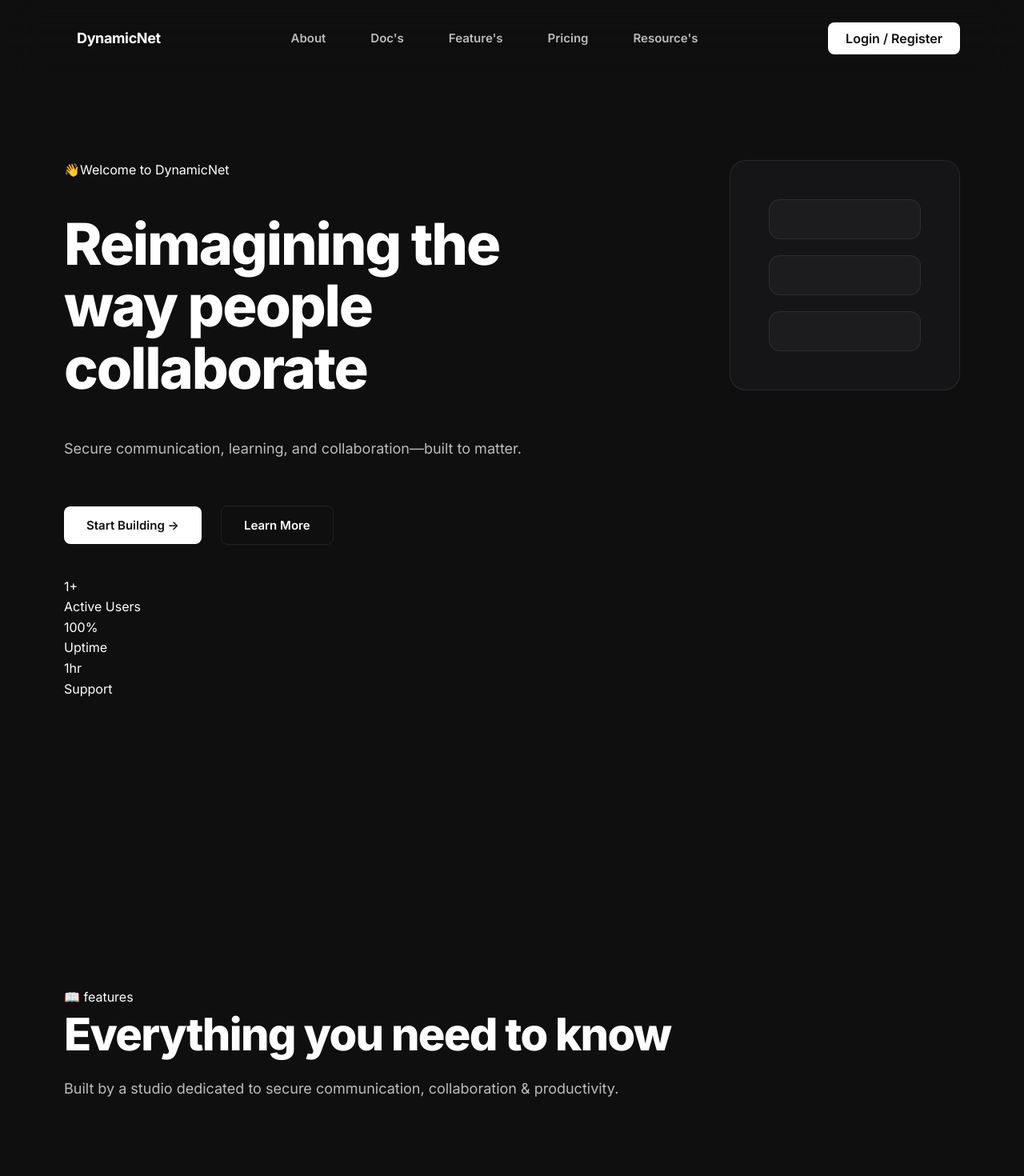
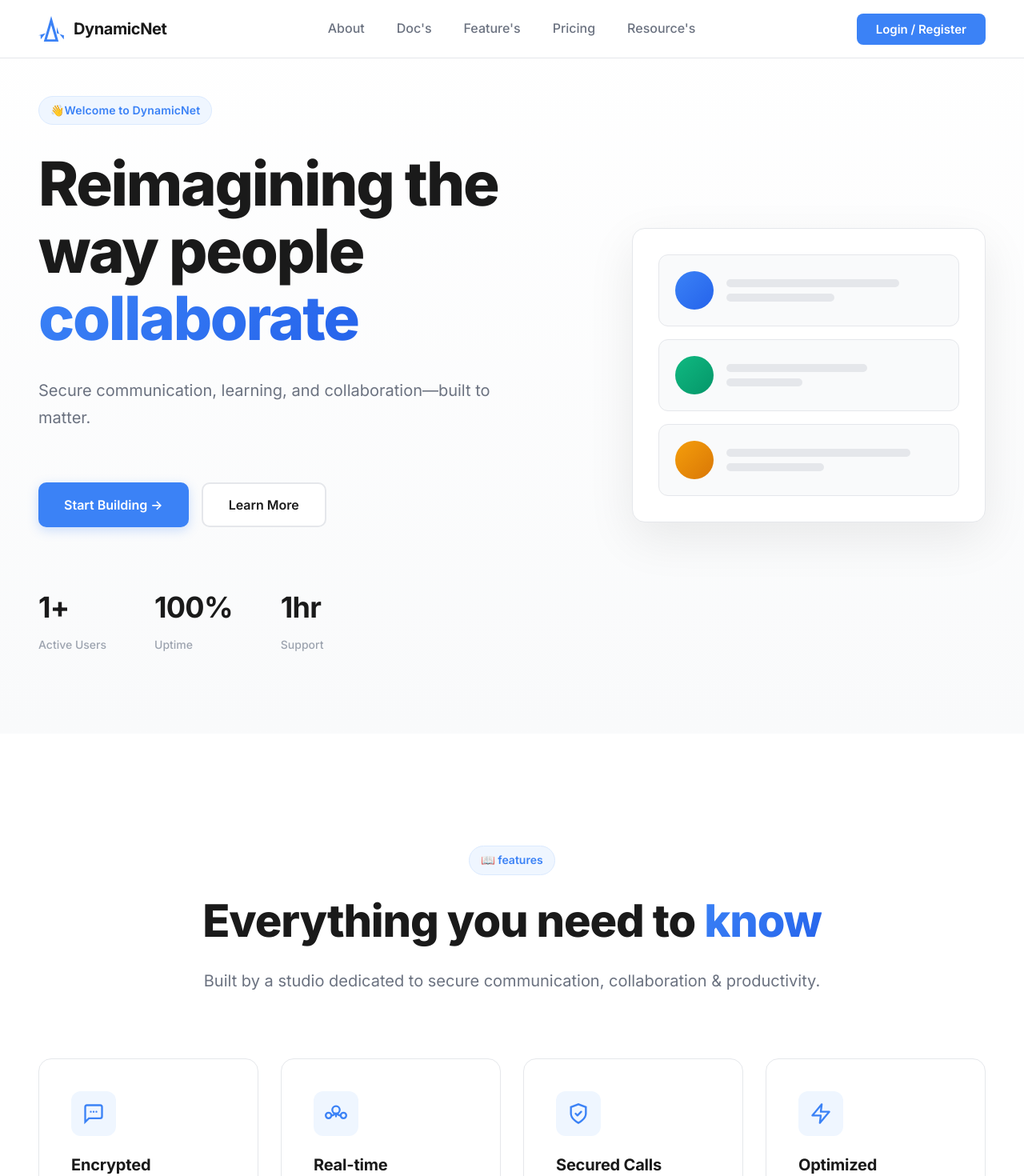
Before and after one commit to BloxGlobe/dynamicst, a React (Vite) app: page / in a window 1280 px wide. Shown: the top 1470 px of the page at 80% size. Built offline with nearby package versions, Linux system fonts and the light colour scheme.

Commit message:
update css

```diff
--- a/src/assets/styles/landing.css
+++ b/src/assets/styles/landing.css
@@ -1,51 +1,46 @@
-@import url('https://fonts.googleapis.com/css2?family=Inter:wght@400;500;600;700;800;900&display=swap');
+/* DynamicNet Landing Page
+   Inspired by Luau.org - Clean, professional, content-focused */
 
-/* === Root === */
-:root {
-  --bg-main: #0f0f10;
-  --bg-elevated: #151517;
-  --border-subtle: rgba(255, 255, 255, 0.08);
-  --text-main: #ffffff;
-  --text-muted: rgba(255, 255, 255, 0.72);
-  --text-faint: rgba(255, 255, 255, 0.55);
-  --accent: #3b82f6;
-}
+/* === Typography System === */
+@import url('https://fonts.googleapis.com/css2?family=Inter:wght@400;500;600;700;800&display=swap');
 
-/* === Global === */
 * {
   box-sizing: border-box;
+  margin: 0;
+  padding: 0;
 }
 
 body {
-  margin: 0;
-  background: var(--bg-main);
-  color: var(--text-main);
-  font-family: 'Inter', -apple-system, BlinkMacSystemFont,
-               'Segoe UI', Roboto, Helvetica, Arial, sans-serif;
+  font-family: 'Inter', -apple-system, BlinkMacSystemFont, 'Segoe UI', system-ui, sans-serif;
   -webkit-font-smoothing: antialiased;
+  -moz-osx-font-smoothing: grayscale;
+  background: #ffffff;
+  color: #1a1a1a;
+  line-height: 1.6;
 }
 
-/* === Navbar === */
+/* === Navigation === */
 .navbar {
   position: fixed;
-  inset: 0 0 auto 0;
-  height: 96px;
+  top: 0;
+  left: 0;
+  right: 0;
   z-index: 100;
-  background: rgba(15, 15, 16, 0.6);
-  backdrop-filter: blur(24px);
-  transition: background 300ms ease;
+  background: rgba(255, 255, 255, 0.95);
+  backdrop-filter: blur(20px);
+  border-bottom: 1px solid #e5e7eb;
+  transition: all 0.3s ease;
 }
 
 .navbar-scrolled {
-  background: rgba(15, 15, 16, 0.95);
-  border-bottom: 1px solid var(--border-subtle);
+  box-shadow: 0 1px 3px rgba(0, 0, 0, 0.05);
 }
 
 .navbar-container {
-  max-width: 1800px;
+  max-width: 1280px;
   margin: 0 auto;
-  padding: 0 80px;
-  height: 100%;
+  padding: 0 48px;
+  height: 72px;
   display: flex;
   align-items: center;
   justify-content: space-between;
@@ -54,41 +49,61 @@ body {
 .navbar-logo {
   display: flex;
   align-items: center;
-  gap: 16px;
-  opacity: 1;
-  visibility: visible;
+  gap: 12px;
+  cursor: pointer;
+  transition: opacity 0.2s ease;
+}
+
+.navbar-logo:hover {
+  opacity: 0.8;
+}
+
+.navbar-logo-icon {
+  width: 32px;
+  height: 32px;
 }
 
 .navbar-logo-text {
-  font-size: 18px;
+  color: #1a1a1a;
   font-weight: 700;
+  font-size: 20px;
   letter-spacing: -0.02em;
 }
 
 .navbar-links {
   display: none;
-  gap: 56px;
+  align-items: center;
+  gap: 40px;
 }
 
 .navbar-link {
-  color: var(--text-muted);
+  color: #6b7280;
+  font-size: 16px;
+  font-weight: 500;
+  transition: color 0.2s ease;
   text-decoration: none;
-  font-size: 15px;
-  font-weight: 600;
 }
 
 .navbar-link:hover {
-  color: var(--text-main);
+  color: #1a1a1a;
 }
 
 .navbar-auth-btn {
-  padding: 10px 22px;
-  background: #ffffff;
-  color: #0f0f10;
+  padding: 10px 24px;
+  background: #3b82f6;
+  color: #ffffff;
   border-radius: 8px;
   font-weight: 600;
+  font-size: 15px;
+  transition: all 0.2s ease;
   border: none;
   cursor: pointer;
+}
+
+.navbar-auth-btn:hover {
+  background: #2563eb;
+  transform: translateY(-1px);
+  box-shadow: 0 4px 12px rgba(59, 130, 246, 0.3);
 }
 
 @media (min-width: 768px) {
@@ -97,139 +112,308 @@ body {
   }
 }
 
-/* === Hero === */
+/* === Layout === */
+.landing-layout {
+  min-height: 100vh;
+  background: #ffffff;
+}
+
+/* === Hero Section === */
 .hero-section {
-  min-height: 100vh;
+  min-height: calc(100vh - 72px);
   display: flex;
   align-items: center;
-  padding: 200px 0 140px;
+  background: linear-gradient(180deg, #ffffff 0%, #f9fafb 100%);
+  padding: 120px 0 100px;
+  position: relative;
 }
 
 .hero-container {
-  max-width: 1800px;
+  max-width: 1280px;
   margin: 0 auto;
-  padding: 0 80px;
+  padding: 0 48px;
   display: grid;
-  grid-template-columns: 1.4fr 0.6fr;
-  gap: 160px;
+  grid-template-columns: 1fr;
+  gap: 80px;
+  align-items: center;
+}
+
+@media (min-width: 1024px) {
+  .hero-container {
+    grid-template-columns: 1.2fr 0.8fr;
+  }
 }
 
 .hero-content {
   display: flex;
   flex-direction: column;
-  gap: 40px;
+  gap: 32px;
+}
+
+.hero-badge {
+  display: inline-flex;
+  align-items: center;
+  padding: 6px 14px;
+  background: #eff6ff;
+  border: 1px solid #dbeafe;
+  border-radius: 24px;
+  width: fit-content;
+}
+
+.hero-badge span {
+  color: #3b82f6;
+  font-size: 14px;
+  font-weight: 600;
+  letter-spacing: 0.01em;
 }
 
 .hero-title {
-  font-size: 72px;
+  font-size: 52px;
   font-weight: 800;
-  line-height: 1.08;
+  color: #1a1a1a;
+  line-height: 1.1;
   letter-spacing: -0.03em;
+  margin: 0;
+}
+
+@media (min-width: 768px) {
+  .hero-title {
+    font-size: 68px;
+  }
+}
+
+@media (min-width: 1024px) {
+  .hero-title {
+    font-size: 76px;
+  }
+}
+
+.hero-title-gradient {
+  background: linear-gradient(135deg, #3b82f6 0%, #2563eb 100%);
+  -webkit-background-clip: text;
+  -webkit-text-fill-color: transparent;
+  background-clip: text;
 }
 
 .hero-description {
-  font-size: 18px;
-  color: var(--text-muted);
-  max-width: 620px;
-  line-height: 1.6;
+  font-size: 20px;
+  color: #6b7280;
+  line-height: 1.7;
+  max-width: 600px;
+  font-weight: 400;
 }
 
 .hero-buttons {
   display: flex;
-  flex-direction: row;
-  align-items: center;
-  gap: 24px;
-  flex-wrap: nowrap;
+  gap: 16px;
+  margin-top: 16px;
+  flex-wrap: wrap;
 }
 
-@media (max-width: 640px) {
-  .hero-buttons {
-    flex-wrap: wrap; /* only stack on small screens */
-  }
-}
-
-
 .hero-btn {
-  padding: 14px 28px;
-  border-radius: 8px;
+  padding: 16px 32px;
+  border-radius: 10px;
   font-weight: 600;
-  font-size: 15px;
+  font-size: 16px;
+  transition: all 0.2s ease;
   cursor: pointer;
+  border: none;
 }
 
 .hero-btn-primary {
-  background: #ffffff;
-  color: #0f0f10;
-  border: none;
+  background: #3b82f6;
+  color: #ffffff;
+  box-shadow: 0 4px 14px rgba(59, 130, 246, 0.25);
 }
 
 .hero-btn-primary:hover {
-  background: #eaeaea;
+  background: #2563eb;
+  transform: translateY(-2px);
+  box-shadow: 0 6px 20px rgba(59, 130, 246, 0.35);
 }
 
 .hero-btn-secondary {
-  background: transparent;
-  color: var(--text-main);
-  border: 1px solid var(--border-subtle);
+  background: #ffffff;
+  color: #1a1a1a;
+  border: 2px solid #e5e7eb;
 }
 
 .hero-btn-secondary:hover {
-  border-color: rgba(255,255,255,0.2);
+  border-color: #d1d5db;
+  background: #f9fafb;
+}
+
+.hero-stats {
+  display: flex;
+  gap: 60px;
+  margin-top: 40px;
+}
+
+.hero-stat {
+  display: flex;
+  flex-direction: column;
+  gap: 6px;
+}
+
+.hero-stat-value {
+  font-size: 36px;
+  font-weight: 700;
+  color: #1a1a1a;
+  letter-spacing: -0.02em;
+}
+
+.hero-stat-label {
+  font-size: 14px;
+  color: #9ca3af;
+  font-weight: 500;
 }
 
 /* === Hero Visual === */
+.hero-visual {
+  position: relative;
+}
+
 .hero-visual-card {
-  background: var(--bg-elevated);
-  border: 1px solid var(--border-subtle);
-  border-radius: 20px;
-  padding: 48px;
+  position: relative;
+  background: #ffffff;
+  border-radius: 16px;
+  padding: 32px;
+  border: 1px solid #e5e7eb;
+  box-shadow: 0 20px 60px rgba(0, 0, 0, 0.08);
+}
+
+.hero-visual-items {
+  display: flex;
+  flex-direction: column;
+  gap: 16px;
 }
 
 .hero-visual-item {
   display: flex;
-  gap: 20px;
-  padding: 24px;
-  border-radius: 14px;
-  background: rgba(255,255,255,0.03);
-  border: 1px solid var(--border-subtle);
+  align-items: center;
+  gap: 16px;
+  background: #f9fafb;
+  border-radius: 12px;
+  padding: 20px;
+  border: 1px solid #e5e7eb;
+  transition: all 0.2s ease;
 }
 
-.hero-visual-item + .hero-visual-item {
-  margin-top: 20px;
+.hero-visual-item:hover {
+  background: #ffffff;
+  border-color: #3b82f6;
+  transform: translateY(-2px);
+  box-shadow: 0 4px 12px rgba(59, 130, 246, 0.1);
 }
 
-/* === Features === */
+.hero-visual-avatar {
+  width: 48px;
+  height: 48px;
+  border-radius: 50%;
+  flex-shrink: 0;
+}
+
+.hero-visual-avatar-1 {
+  background: linear-gradient(135deg, #3b82f6, #2563eb);
+}
+
+.hero-visual-avatar-2 {
+  background: linear-gradient(135deg, #10b981, #059669);
+}
+
+.hero-visual-avatar-3 {
+  background: linear-gradient(135deg, #f59e0b, #d97706);
+}
+
+.hero-visual-content {
+  flex: 1;
+  display: flex;
+  flex-direction: column;
+  gap: 8px;
+}
+
+.hero-visual-bar {
+  height: 10px;
+  background: #e5e7eb;
+  border-radius: 6px;
+}
+
+.hero-visual-bar-long { width: 80%; }
+.hero-visual-bar-medium { width: 65%; }
+.hero-visual-bar-short { width: 50%; }
+.hero-visual-bar-tiny { width: 35%; }
+.hero-visual-bar-extra-long { width: 85%; }
+.hero-visual-bar-medium-short { width: 45%; }
+
+/* === Features Section === */
 .features-section {
-  padding: 220px 0;
+  padding: 140px 0;
+  background: #ffffff;
+  position: relative;
 }
 
 .features-container {
-  max-width: 1800px;
+  max-width: 1280px;
   margin: 0 auto;
-  padding: 0 80px;
+  padding: 0 48px;
 }
 
 .features-header {
-  max-width: 900px;
-  margin-bottom: 120px;
+  text-align: center;
+  margin-bottom: 80px;
+  max-width: 800px;
+  margin-left: auto;
+  margin-right: auto;
+}
+
+.features-badge {
+  display: inline-flex;
+  align-items: center;
+  padding: 6px 14px;
+  background: #eff6ff;
+  border: 1px solid #dbeafe;
+  border-radius: 24px;
+  margin-bottom: 24px;
+}
+
+.features-badge span {
+  color: #3b82f6;
+  font-size: 14px;
+  font-weight: 600;
 }
 
 .features-title {
-  font-size: 56px;
+  font-size: 48px;
   font-weight: 800;
-  letter-spacing: -0.03em;
+  color: #1a1a1a;
+  margin-bottom: 24px;
+  letter-spacing: -0.02em;
+  line-height: 1.2;
+}
+
+@media (min-width: 768px) {
+  .features-title {
+    font-size: 56px;
+  }
+}
+
+.features-title-gradient {
+  background: linear-gradient(135deg, #3b82f6, #2563eb);
+  -webkit-background-clip: text;
+  -webkit-text-fill-color: transparent;
+  background-clip: text;
 }
 
 .features-description {
-  font-size: 18px;
-  color: var(--text-muted);
-  margin-top: 20px;
+  font-size: 20px;
+  color: #6b7280;
+  line-height: 1.7;
 }
 
 .features-grid {
   display: grid;
-  gap: 36px;
   grid-template-columns: 1fr;
+  gap: 28px;
 }
 
 @media (min-width: 640px) {
@@ -238,52 +422,146 @@ body {
   }
 }
 
-@media (min-width: 1200px) {
+@media (min-width: 1024px) {
   .features-grid {
     grid-template-columns: repeat(4, 1fr);
   }
 }
 
 .feature-card {
-  background: var(--bg-elevated);
-  border: 1px solid var(--border-subtle);
-  border-radius: 20px;
-  padding: 48px;
-  transition: transform 200ms ease;
+  background: #ffffff;
+  border-radius: 16px;
+  padding: 40px;
+  border: 1px solid #e5e7eb;
+  transition: all 0.3s ease;
 }
 
 .feature-card:hover {
+  border-color: #3b82f6;
   transform: translateY(-4px);
+  box-shadow: 0 12px 28px rgba(59, 130, 246, 0.15);
 }
 
-/* === CTA === */
+.feature-icon {
+  width: 56px;
+  height: 56px;
+  background: #eff6ff;
+  border-radius: 12px;
+  display: flex;
+  align-items: center;
+  justify-content: center;
+  margin-bottom: 24px;
+  color: #3b82f6;
+}
+
+.feature-icon svg {
+  width: 28px;
+  height: 28px;
+}
+
+.feature-title {
+  font-size: 20px;
+  font-weight: 700;
+  color: #1a1a1a;
+  margin-bottom: 12px;
+  letter-spacing: -0.01em;
+}
+
+.feature-description {
+  color: #6b7280;
+  line-height: 1.6;
+  font-size: 16px;
+}
+
+/* === CTA Section === */
 .cta-section {
-  padding: 220px 0;
-  border-top: 1px solid var(--border-subtle);
+  padding: 140px 0;
+  background: linear-gradient(180deg, #f9fafb 0%, #ffffff 100%);
 }
 
 .cta-container {
-  max-width: 1100px;
+  max-width: 900px;
   margin: 0 auto;
-  padding: 0 80px;
+  padding: 0 48px;
   text-align: center;
 }
 
 .cta-card {
-  background: var(--bg-elevated);
-  border-radius: 28px;
-  padding: 110px 90px;
-  border: 1px solid var(--border-subtle);
+  background: #ffffff;
+  border-radius: 24px;
+  padding: 80px 60px;
+  border: 1px solid #e5e7eb;
+  box-shadow: 0 20px 60px rgba(0, 0, 0, 0.08);
 }
 
 .cta-title {
-  font-size: 52px;
+  font-size: 48px;
   font-weight: 800;
-  letter-spacing: -0.03em;
+  color: #1a1a1a;
+  margin-bottom: 20px;
+  letter-spacing: -0.02em;
+}
+
+@media (min-width: 768px) {
+  .cta-title {
+    font-size: 56px;
+  }
 }
 
 .cta-description {
+  font-size: 20px;
+  color: #6b7280;
+  margin-bottom: 48px;
+  line-height: 1.7;
+}
+
+.cta-features {
+  display: flex;
+  justify-content: center;
+  gap: 40px;
+  flex-wrap: wrap;
+  margin-top: 48px;
+}
+
+.cta-feature {
+  display: flex;
+  align-items: center;
+  gap: 10px;
+  color: #6b7280;
+  font-size: 16px;
+  font-weight: 500;
+}
+
+.cta-feature span:first-child {
+  color: #3b82f6;
+  font-weight: 700;
   font-size: 18px;
-  color: var(--text-muted);
-  margin-top: 20px;
 }
+
+/* === Responsive === */
+@media (max-width: 768px) {
+  .navbar-container,
+  .hero-container,
+  .features-container,
+  .cta-container {
+    padding-left: 24px;
+    padding-right: 24px;
+  }
+
+  .hero-section {
+    padding: 100px 0 60px;
+  }
+
+  .features-section,
+  .cta-section {
+    padding: 80px 0;
+  }
+
+  .hero-stats {
+    gap: 32px;
+  }
+
+  .cta-card {
+    padding: 60px 32px;
+  }
+}
```
